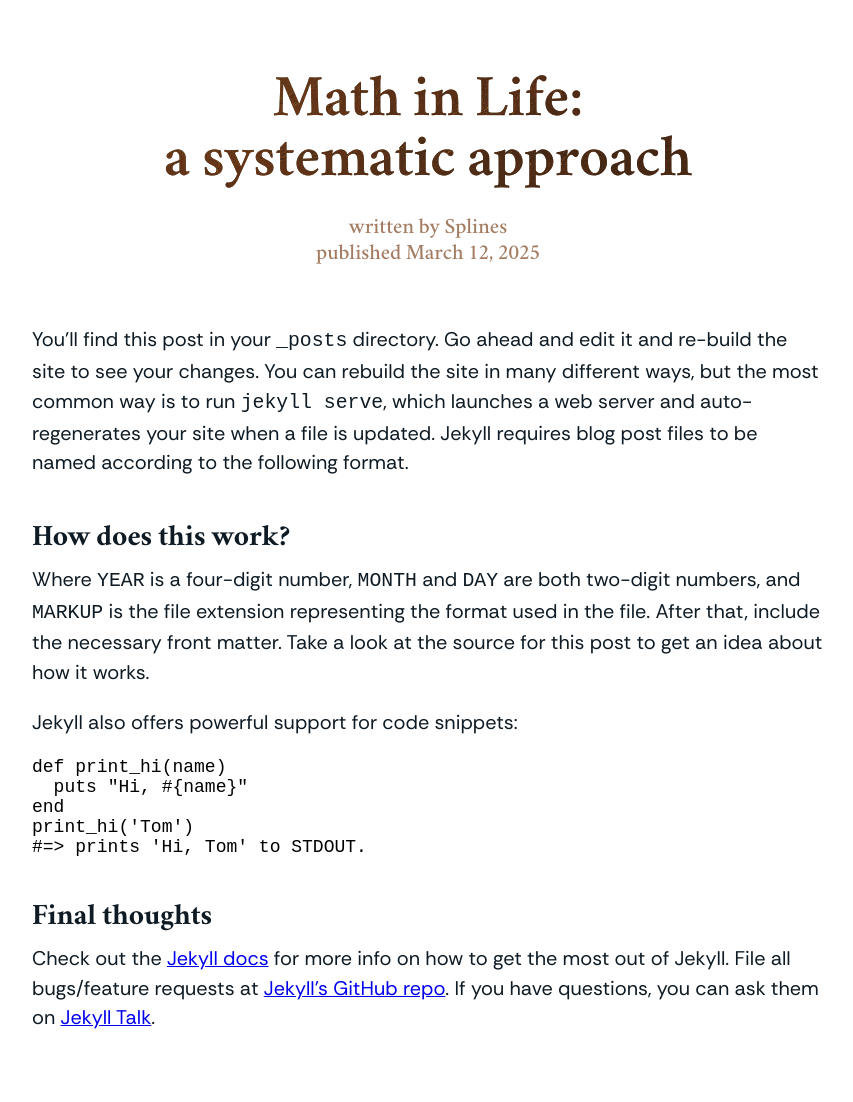
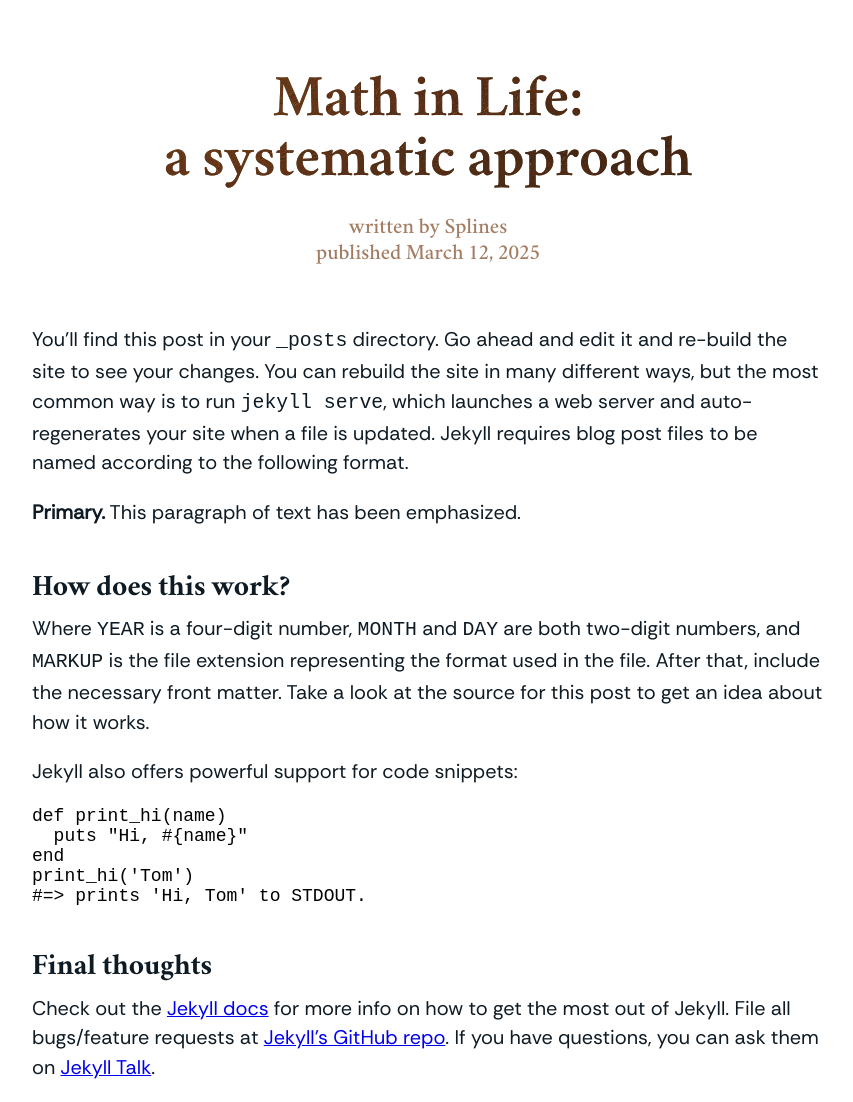
Before and after one commit to Splines/homepage, a Jekyll site: the page built from _posts/2025-03-11-welcome.md, in a window 1280 px wide. Shown: the whole page, without its empty margins (212-1065 px from the left). Built offline with Jekyll 4.4.1, drawn with Linux system fonts in a browser that asks for light colours; before the commit the page ends 1053 px from its top, so only the background shows below that.

Commit message:
Set two different titles

```diff
--- a/_layouts/page.html
+++ b/_layouts/page.html
@@ -14,7 +14,7 @@
 <body>
     <article id="content">
         <header>
-            <h1>{{ page.title }}</h1>
+            <h1>{{ page.title_on_page }}</h1>
             <p>
                 written by {{ site.author_name }}
                 <br>
--- a/_posts/2025-03-11-welcome.md
+++ b/_posts/2025-03-11-welcome.md
@@ -7,6 +8,9 @@
 
 
 You’ll find this post in your `_posts` directory. Go ahead and edit it and re-build the site to see your changes. You can rebuild the site in many different ways, but the most common way is to run `jekyll serve`, which launches a web server and auto-regenerates your site when a file is updated. Jekyll requires blog post files to be named according to the following format.
+
+{: .my-custom-class}
+**Primary.** This paragraph of text has been emphasized.
 
 
 ## How does this work?
```
Also changed, not shown: other parts of _posts/2025-03-11-welcome.md (+2 -1 lines).
